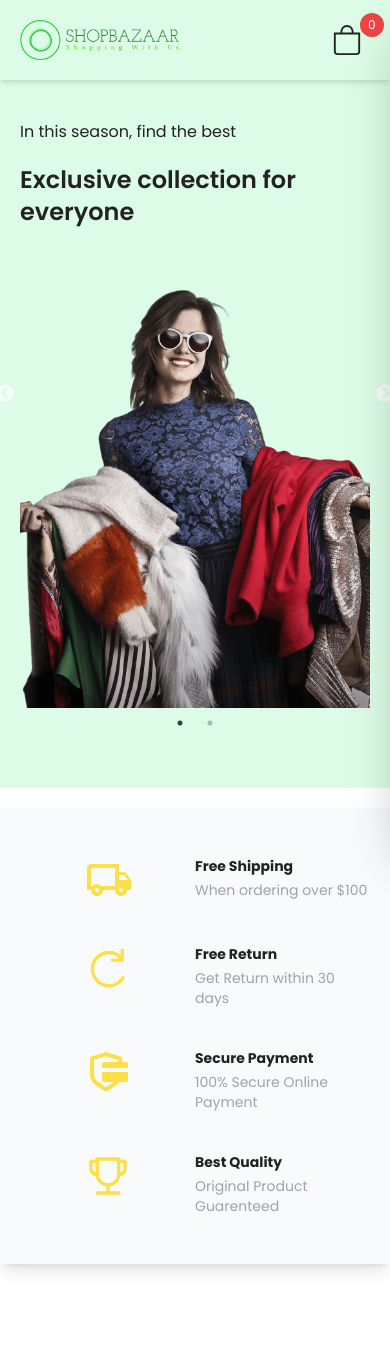
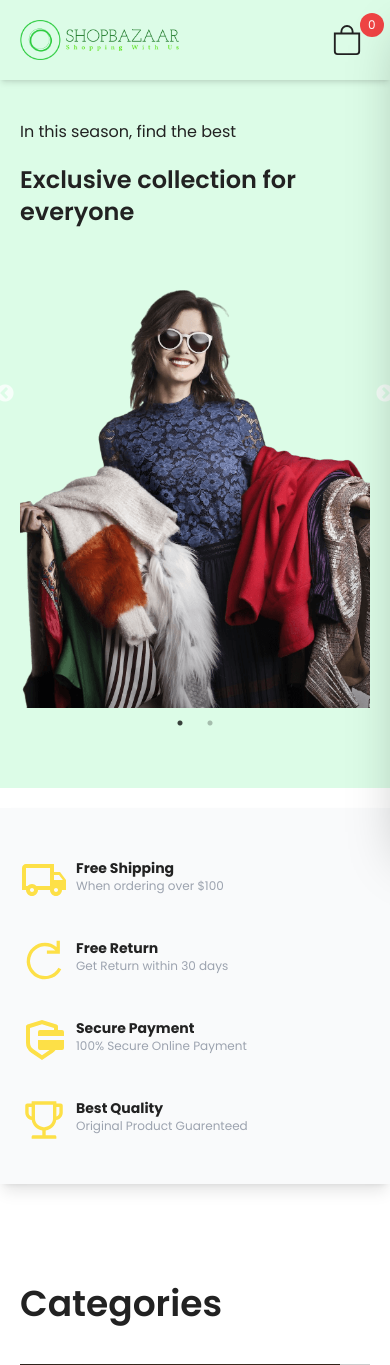
Before and after one commit to himanshu-2056/shopbazar, a React (Create React App) app: page / in a window 390 px wide. Shown: the top 1365 px of the page. Built offline with nearby package versions, Linux system fonts and the light colour scheme; no server answers.

Commit message:
feat: ui changes for responsive

```diff
--- a/src/App.js
+++ b/src/App.js
@@ -1,7 +1,6 @@
 import React from "react";
 import { BrowserRouter as Router, Routes, Route } from "react-router-dom";
 import Home from "../src/pages/Home";
-import ProductDetails from "../src/pages/ProductDetails";
 import Sidebar from "./components/Sidebar";
 import Header from "./components/common/Header";
 import Footer from "./components/common/Footer";
@@ -14,7 +13,6 @@ const App = () => {
         <Sidebar />
         <Routes>
           <Route path="/" element={<Home />}></Route>
-          <Route path="/product/:id" element={<ProductDetails />}></Route>
         </Routes>
         <Footer />
       </Router>
--- a/src/pages/Home.js
+++ b/src/pages/Home.js
@@ -19,19 +19,16 @@ const Home = () => {
       </section>
       <section className="my-5">
         <div className="max-w-6xl mx-auto px-5 py-12 shadow-lg bg-gray-50">
-          <div className="h-full  flex flex-col md:flex-row justify-between items-center gap-10">
+          <div className="grid grid-cols-1 md:grid-cols-4 gap-10">
             {shippingDetails.map((details, index) => {
               return (
-                <div
-                  key={index}
-                  className="grid grid-cols-4 justify-items-center"
-                >
-                  <div className="col-span-2">
+                <div key={index} className="flex items-center space-x-4">
+                  <div className="w-10 h-10 flex-shrink-0">
                     <i>{details.icon}</i>
                   </div>
-                  <div className="col-span-2 flex flex-col space-y-1">
+                  <div>
                     <h1 className="text-sm font-bold">{details.heading}</h1>
-                    <p className="text-sm text-gray-400">{details.desc}</p>
+                    <p className="text-xs text-gray-400">{details.desc}</p>
                   </div>
                 </div>
               );
@@ -39,6 +36,7 @@ const Home = () => {
           </div>
         </div>
       </section>
+
       <section className="py-10">
         <div className="max-w-6xl mx-auto px-5">
           <h1 className="py-10 text-4xl font-semibold">Categories</h1>
--- a/src/pages/ProductDetails.js
+++ /dev/null
@@ -1,7 +0,0 @@
-import React from 'react';
-
-const ProductDetails = () => {
-  return <div>Product Details Page</div>;
-};
-
-export default ProductDetails;
```
